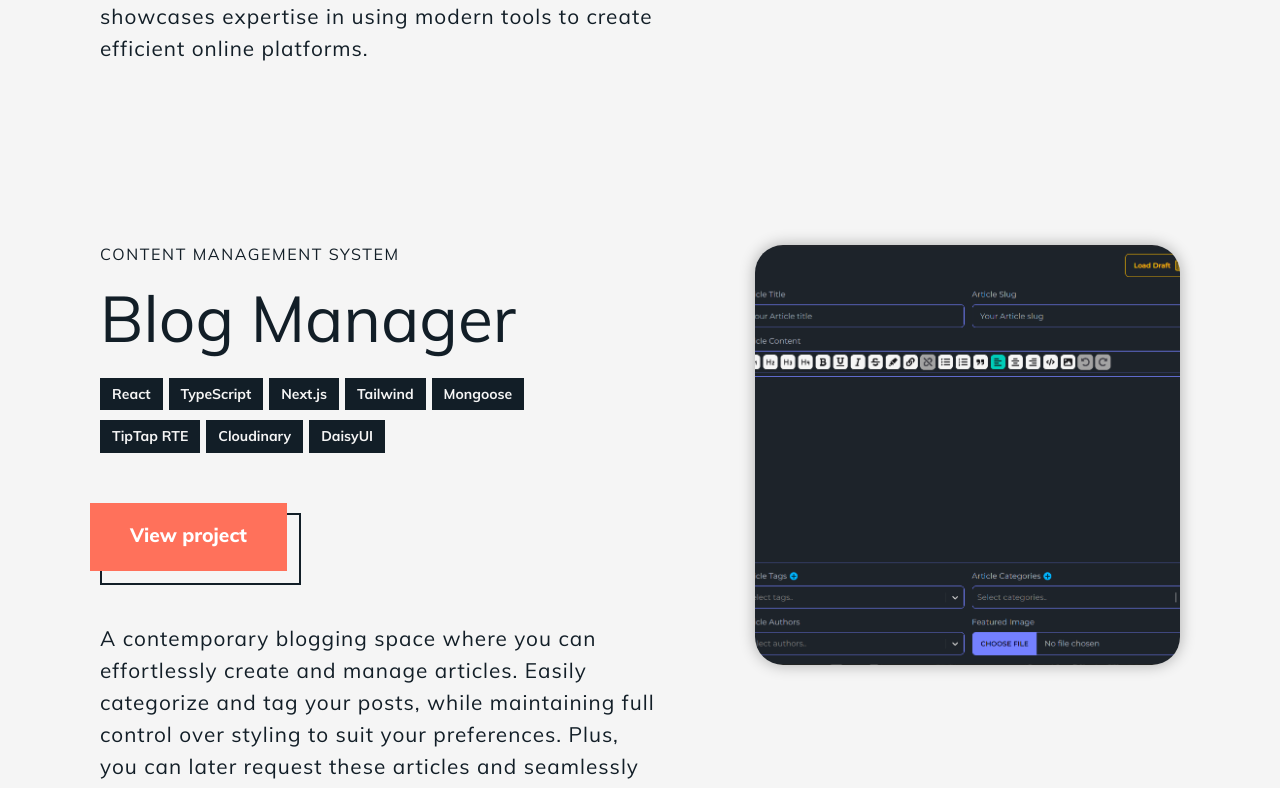
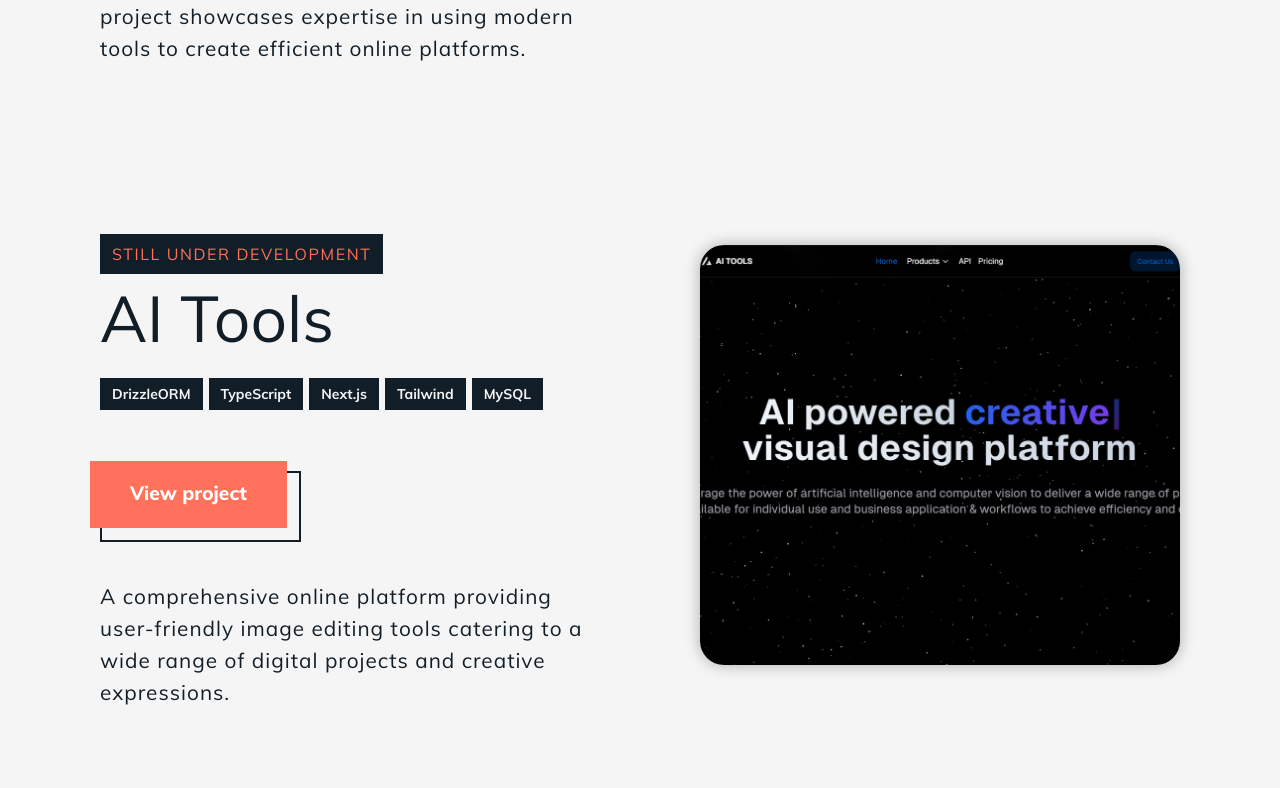
Before and after one commit to KudoExtase810/dev-portfolio, a Next.js app: page / in a window 1280 px wide. Shown: the part 2000-2788 px from the top of the page. Built offline with nearby package versions, Linux system fonts and the light colour scheme.

Commit message:
added new project and edited some stuff

```diff
--- a/src/components/projects/SingleProject.tsx
+++ b/src/components/projects/SingleProject.tsx
@@ -3,22 +3,29 @@ import styles from "./projects.module.css";
 import Link from "next/link";
 
 interface props {
-    project: {
-        name: string;
-        tools: string[];
-        link: string;
-        role: string;
-        description: string;
-        image: string;
-    };
+    project: Project;
 }
 
 function SingleProject({ project }: props) {
     return (
         <li className={styles.project}>
             <div>
-                <div>{project.role}</div>
-                <h3>{project.name}</h3>
+                <div>
+                    {!project.isUnfinished ? (
+                        project.role
+                    ) : (
+                        <span
+                            style={{
+                                color: "#ff715b",
+                                background: "#121e27",
+                                padding: "10px 12px",
+                            }}
+                        >
+                            Still Under Development
+                        </span>
+                    )}
+                </div>
+                <h3>{project.name} </h3>
                 <ul>
                     {project.tools.map((tool, index) => (
                         <li key={index}>{tool}</li>
@@ -36,12 +43,12 @@ function SingleProject({ project }: props) {
                     <p>{project.description}</p>
                 </div>
             </div>
-            <a href={project.link} target="_blank">
+            <a href={project.link} target="_blank" className="img-link">
                 <Image
                     src={project.image}
                     alt={project.name}
                     unoptimized
-                    width={425}
+                    width={480}
                     height={420}
                 />
             </a>
--- a/src/components/projects/projects.module.css
+++ b/src/components/projects/projects.module.css
@@ -18,7 +18,7 @@
 }
 .project img {
     object-fit: cover;
-    border-radius: 28px;
+    border-radius: 24px;
     float: right;
     transition: all 500ms;
     box-shadow: 0px 0px 15px 0px rgba(0, 0, 0, 0.3);
@@ -26,6 +26,9 @@
 .project img:hover {
     transform: translateY(-20px);
     box-shadow: 0px 36px 15px 1px rgba(0, 0, 0, 0.4);
+}
+.project a {
+    height: fit-content;
 }
 .project {
     color: var(--night-blue);
--- a/src/data/projects.ts
+++ b/src/data/projects.ts
@@ -15,6 +15,17 @@ const projects = [
         description:
             "A cutting-edge website with sleek design and advanced features, providing users an intuitive browsing experience. Its comprehensive admin panel gives administrators full control. This project showcases expertise in using modern tools to create efficient online platforms.",
         image: "/images/projects/ms-tech.png",
+        isUnfinished: false,
+    },
+    {
+        name: "AI Tools",
+        tools: ["DrizzleORM", "TypeScript", "Next.js", "Tailwind", "MySQL"],
+        link: "https://ai-tools-x.vercel.app",
+        role: "AI Photo editor",
+        description:
+            "A comprehensive online platform providing user-friendly image editing tools catering to a wide range of digital projects and creative expressions.",
+        image: "/images/projects/ai-tools.png",
+        isUnfinished: true,
     },
     {
         name: "Blog Manager",
@@ -33,6 +44,7 @@ const projects = [
         description:
             "A contemporary blogging space where you can effortlessly create and manage articles. Easily categorize and tag your posts, while maintaining full control over styling to suit your preferences. Plus, you can later request these articles and seamlessly display them on your website through the API",
         image: "/images/projects/blog-manager.png",
+        isUnfinished: false,
     },
 ];
 export default projects;
--- a/src/pages/index.tsx
+++ b/src/pages/index.tsx
@@ -26,3 +26,9 @@ export default function Home() {
         </>
     );
 }
+
+export async function getStaticProps() {
+    return {
+        props: {},
+    };
+}
```
Also changed, not shown: src/types/index.ts (added, +9 -0 lines), public/images/projects/ai-tools.PNG (added).
